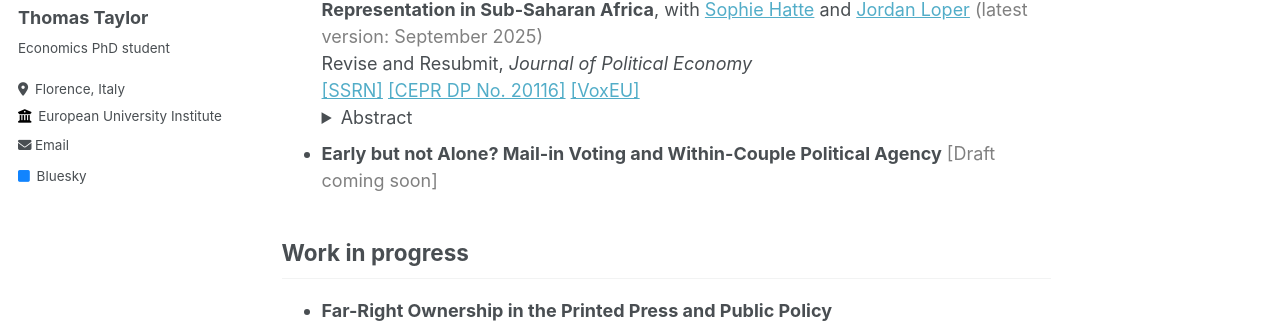
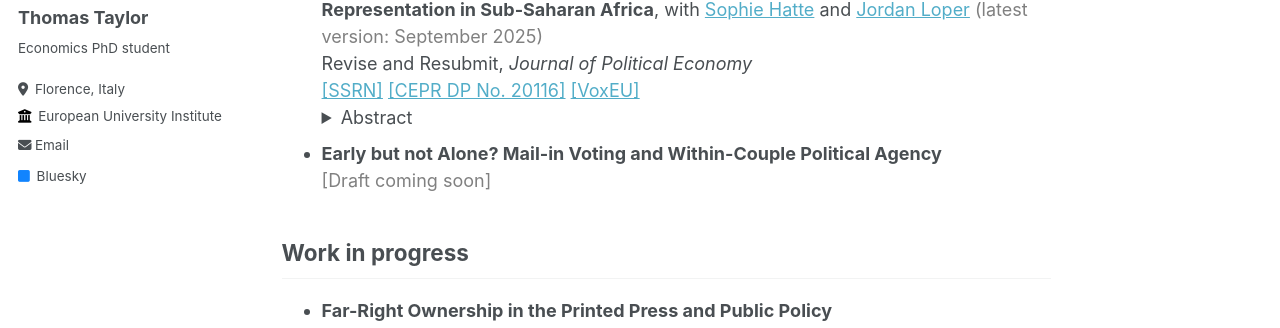
Before and after one commit to thomastaylor-econ/thomastaylor-econ.github.io, a Jekyll site: the page built from _pages/research.md, in a window 1280 px wide. Shown: the part 293-621 px from the top of the page. Built offline with Jekyll 4.4.1, drawn with Linux system fonts in a browser that asks for light colours.

```diff
--- a/_pages/research.md
+++ b/_pages/research.md
@@ -18,7 +18,7 @@ author_profile: true
   </div>
   </details>
 
- - **Early but not Alone? Mail-in Voting and Within-Couple Political Agency**
+ - **Early but not Alone? Mail-in Voting and Within-Couple Political Agency** <br/>
 <span style="color:gray"> [Draft coming soon] </span>
 
 
```
